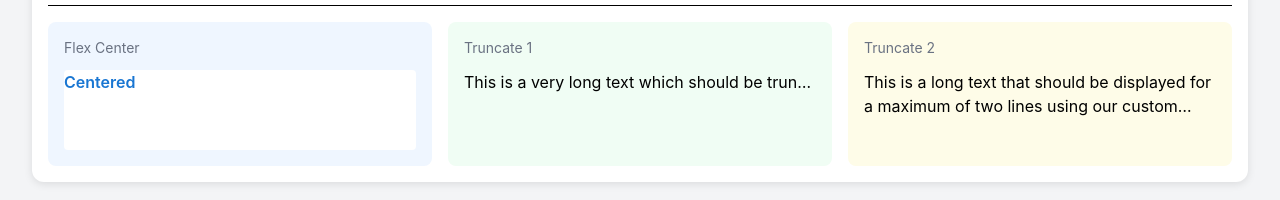
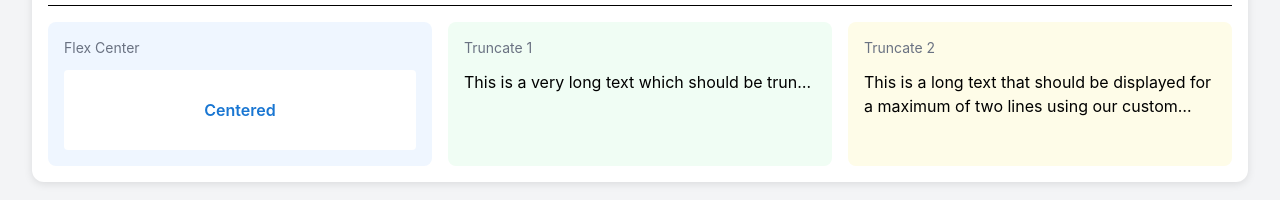
Before and after one commit to silu-07/angular, an Angular app: page / in a window 1280 px wide. Shown: the part 245-445 px from the top of the page. Built offline with nearby package versions, Linux system fonts and the light colour scheme.

Commit message:
flex center correct

```diff
--- a/src/app/tailwind/tailwind.component.html
+++ b/src/app/tailwind/tailwind.component.html
@@ -57,7 +57,7 @@
                         Flex Center
                     </p>
 
-                    <div class="flex-center mt-3 h-20 rounded bg-white">
+                    <div class="flex items-center justify-center mt-3 h-20 rounded bg-white">
                         <span class="font-semibold text-primary">
                             Centered
                         </span>
```
